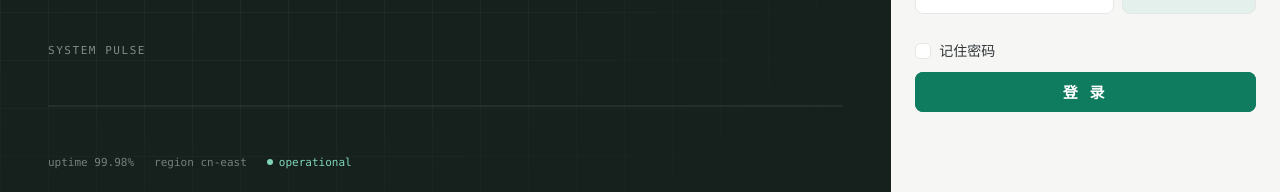
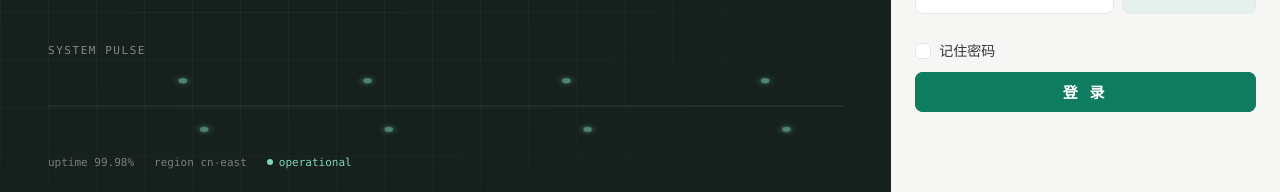
Before and after one commit to smileluck/SmileX-Admin-Go, a Vue app in the folder web/: page /login in a window 1280 px wide. Shown: the part 468-660 px from the top of the page. Built offline with nearby package versions, Linux system fonts and the light colour scheme; no server answers.

Commit message:
style(login): 心电波形波峰波谷增加高亮点
- 4 峰 4 谷各加一枚薄荷绿圆点（带微光），delay 与描线动画
  经过各转折点的时刻对齐，形成随信号传播的点亮节奏
- 描线 stroke-width 2 → 2.5，整体更醒目；降级时点保持常亮

```diff
--- a/web/src/views/login/Login.vue
+++ b/web/src/views/login/Login.vue
@@ -27,6 +27,17 @@
           <polyline
             points="0,40 60,40 80,40 95,12 110,66 125,40 190,40 210,40 225,12 240,66 255,40 330,40 350,40 365,12 380,66 395,40 470,40 490,40 505,12 520,66 535,40 560,40"
             class="pulse-trace" />
+          <!-- 波峰/波谷高亮点：delay 与描线经过各点的时刻对齐 -->
+          <g class="pulse-dots">
+            <circle cx="95" cy="12" r="3" class="pulse-dot" style="animation-delay: 0.42s" />
+            <circle cx="110" cy="66" r="3" class="pulse-dot" style="animation-delay: 0.63s" />
+            <circle cx="225" cy="12" r="3" class="pulse-dot" style="animation-delay: 1.18s" />
+            <circle cx="240" cy="66" r="3" class="pulse-dot" style="animation-delay: 1.39s" />
+            <circle cx="365" cy="12" r="3" class="pulse-dot" style="animation-delay: 1.98s" />
+            <circle cx="380" cy="66" r="3" class="pulse-dot" style="animation-delay: 2.19s" />
+            <circle cx="505" cy="12" r="3" class="pulse-dot" style="animation-delay: 2.78s" />
+            <circle cx="520" cy="66" r="3" class="pulse-dot" style="animation-delay: 2.99s" />
+          </g>
         </svg>
         <div class="pulse-meta mono">
           <span>uptime 99.98%</span>
@@ -294,12 +305,24 @@ onMounted(() => {
 .pulse-trace {
   fill: none;
   stroke: #7FD4B8;
-  stroke-width: 2;
+  stroke-width: 2.5;
   stroke-linejoin: round;
   stroke-linecap: round;
   stroke-dasharray: 1200;
   stroke-dashoffset: 1200;
   animation: trace 4.5s linear infinite;
+}
+/* 波峰/波谷点：常亮微光，随描线节奏依次闪亮（delay 在模板内联指定） */
+.pulse-dot {
+  fill: #7FD4B8;
+  opacity: 0.55;
+  filter: drop-shadow(0 0 3px rgba(127, 212, 184, 0.9));
+  animation: dot-glow 4.5s linear infinite;
+}
+@keyframes dot-glow {
+  0% { opacity: 1; }
+  10% { opacity: 0.55; }
+  100% { opacity: 0.55; }
 }
 @keyframes trace {
   0% { stroke-dashoffset: 1200; opacity: 0.35; }
```
